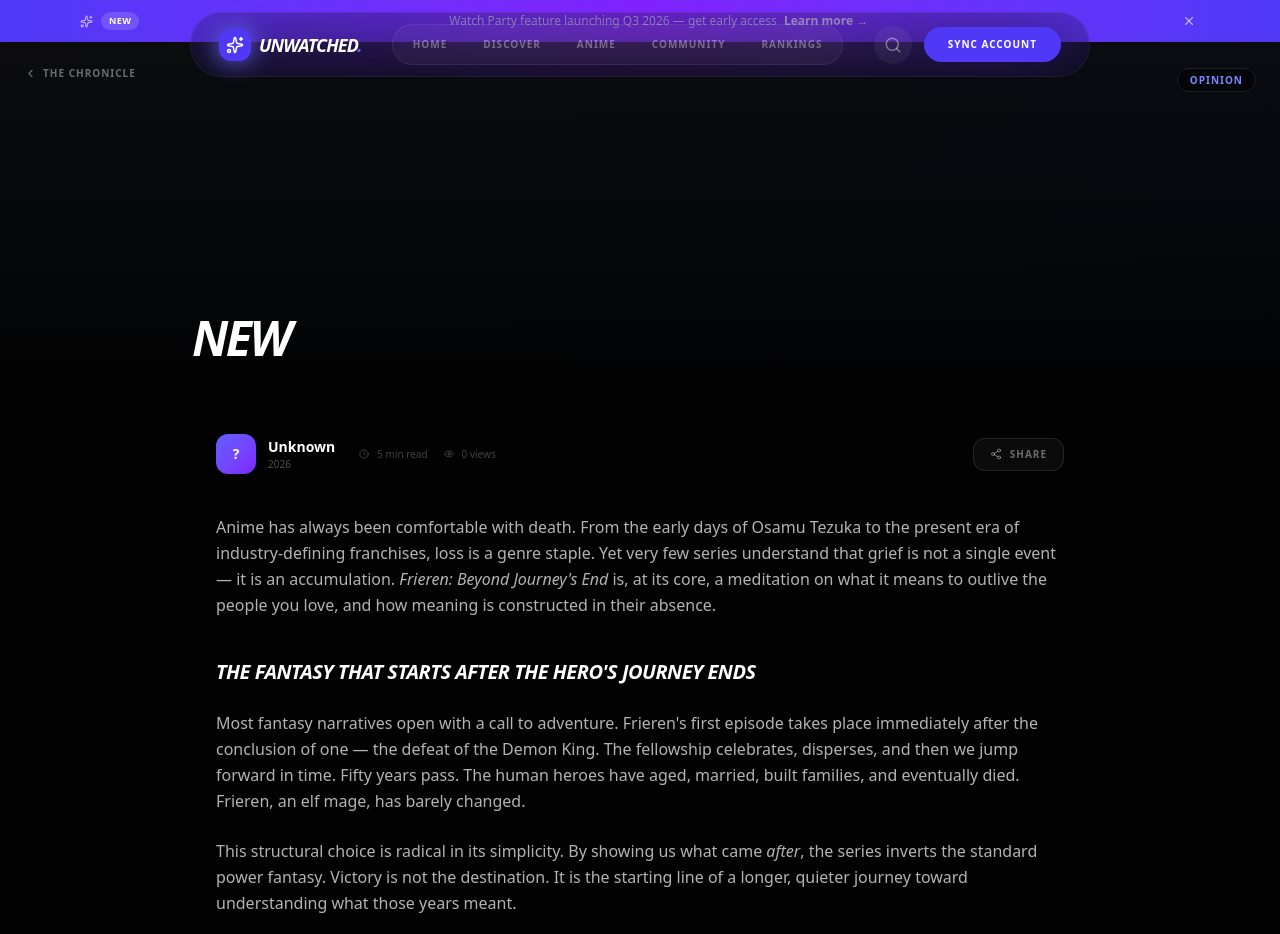
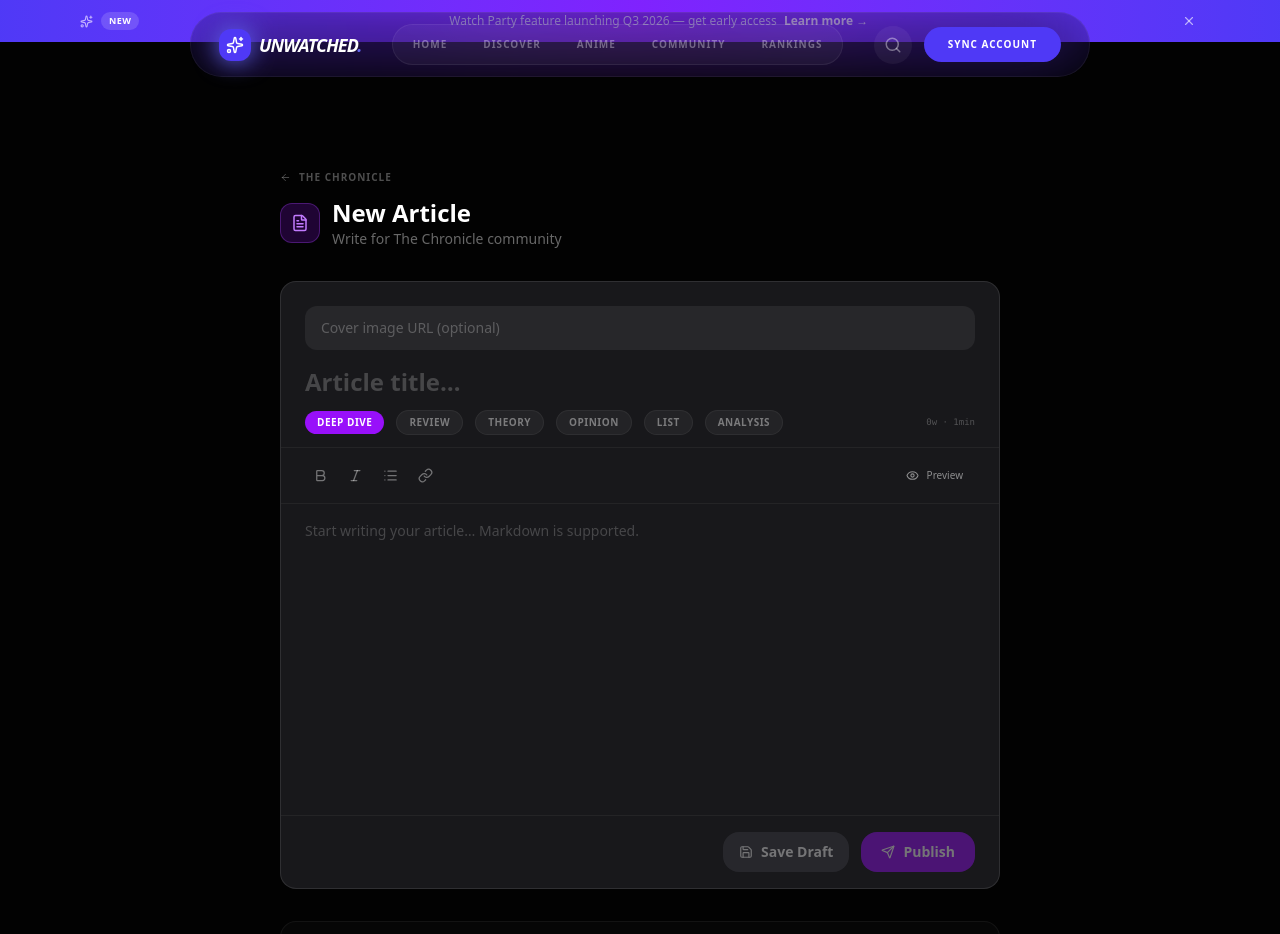
Before and after one commit to darwhite08/animeunwatched-frontend, a Next.js app: page /blog/new in a window 1280 px wide. Shown: the top 934 px of the page. Built offline with nearby package versions, Linux system fonts and the light colour scheme.

Commit message:
feat: blog new article editor with markdown toolbar, preview, draft/publish
Co-Authored-By: Claude Sonnet 4.6 (1M context) <noreply@anthropic.com>

```diff
--- /dev/null
+++ b/src/app/(public)/blog/new/page.tsx
@@ -0,0 +1,159 @@
+"use client"
+
+import { useState } from "react"
+import { motion, AnimatePresence } from "framer-motion"
+import Link from "next/link"
+import { FileText, Bold, Italic, List, Link as LinkIcon, Eye, EyeOff, Save, Send, Loader2, ArrowLeft } from "lucide-react"
+import { useToast } from "@/stores/toast.store"
+import { useRouter } from "next/navigation"
+
+const CATEGORIES = ["Deep Dive", "Review", "Theory", "Opinion", "List", "Analysis"]
+const TOOLBAR = [
+  { icon: Bold,     label: "Bold",   md: "**text**"  },
+  { icon: Italic,   label: "Italic", md: "_text_"    },
+  { icon: List,     label: "List",   md: "- item"    },
+  { icon: LinkIcon, label: "Link",   md: "[text](url)"},
+]
+
+export default function NewBlogPage() {
+  const { push } = useToast()
+  const router = useRouter()
+  const [title,    setTitle]    = useState("")
+  const [body,     setBody]     = useState("")
+  const [category, setCategory] = useState("Deep Dive")
+  const [coverUrl, setCoverUrl] = useState("")
+  const [preview,  setPreview]  = useState(false)
+  const [saving,   setSaving]   = useState(false)
+  const [status,   setStatus]   = useState<"idle"|"saved"|"published">("idle")
+
+  const wordCount = body.trim().split(/\s+/).filter(Boolean).length
+  const readTime  = Math.max(1, Math.ceil(wordCount / 200))
+  const canSave   = title.trim().length >= 3 && body.trim().length >= 20
+
+  const handleAction = async (action: "draft"|"publish") => {
+    if (!canSave) return
+    setSaving(true)
+    await new Promise(r => setTimeout(r, 900))
+    setSaving(false)
+    setStatus(action === "publish" ? "published" : "saved")
+    push(action === "publish" ? "Article published to The Chronicle!" : "Draft saved.", action==="publish"?"success":"info")
+    if (action === "publish") setTimeout(() => router.push("/blog"), 1500)
+  }
+
+  const insert = (md: string) => setBody(prev => prev + (prev ? "\n" : "") + md)
+
+  return (
+    <div className="min-h-screen bg-[#020202] text-white pb-32">
+      <div className="max-w-3xl mx-auto px-6 pt-32 space-y-8">
+        {/* Header */}
+        <div className="flex items-center justify-between gap-4">
+          <div>
+            <Link href="/blog" className="flex items-center gap-2 text-[10px] font-black uppercase tracking-widest text-white/30 hover:text-white mb-3 transition-colors">
+              <ArrowLeft size={11}/> The Chronicle
+            </Link>
+            <div className="flex items-center gap-3">
+              <div className="w-10 h-10 rounded-xl bg-purple-600/20 border border-purple-500/30 flex items-center justify-center">
+                <FileText size={18} className="text-purple-400" />
+              </div>
+              <div>
+                <h1 className="text-2xl font-semibold">New Article</h1>
+                <p className="text-sm text-white/40">Write for The Chronicle community</p>
+              </div>
+            </div>
+          </div>
+
+          <AnimatePresence>
+            {status !== "idle" && (
+              <motion.div initial={{ opacity:0,x:10 }} animate={{ opacity:1,x:0 }} exit={{ opacity:0 }}
+                className={`text-sm font-bold px-4 py-2 rounded-xl border ${status==="published"?"bg-emerald-600/20 border-emerald-500/30 text-emerald-400":"bg-indigo-600/20 border-indigo-500/30 text-indigo-400"}`}
+              >
+                {status==="published" ? "✓ Published!" : "✓ Saved as draft"}
+              </motion.div>
+            )}
+          </AnimatePresence>
+        </div>
+
+        {/* Editor card */}
+        <div className="bg-zinc-900 border border-white/10 rounded-2xl overflow-hidden">
+          {/* Cover URL */}
+          <div className="px-6 pt-6">
+            <input value={coverUrl} onChange={e=>setCoverUrl(e.target.value)} placeholder="Cover image URL (optional)"
+              className="w-full bg-zinc-800 rounded-xl px-4 py-3 text-sm outline-none placeholder:text-white/25 focus:ring-1 focus:ring-purple-500/50 transition-all"
+            />
+            {coverUrl && <div className="mt-3 rounded-xl overflow-hidden h-40 bg-zinc-800"><img src={coverUrl} alt="cover" className="w-full h-full object-cover"/></div>}
+          </div>
+
+          {/* Title */}
+          <div className="px-6 pt-4">
+            <input value={title} onChange={e=>setTitle(e.target.value)} placeholder="Article title…"
+              className="w-full bg-transparent text-2xl font-semibold outline-none placeholder:text-white/20"
+            />
+          </div>
+
+          {/* Category + meta */}
+          <div className="px-6 pt-3 pb-3 flex flex-wrap items-center gap-3 border-b border-white/5">
+            {CATEGORIES.map(c => (
+              <button key={c} onClick={() => setCategory(c)}
+                className={`px-3 py-1 rounded-full text-[10px] font-black uppercase tracking-wider transition-all ${category===c?"bg-purple-600 text-white":"bg-white/5 text-white/40 hover:bg-white/8 border border-white/5"}`}
+              >{c}</button>
+            ))}
+            <span className="ml-auto text-[9px] text-white/25 font-mono">{wordCount}w · {readTime}min</span>
+          </div>
+
+          {/* Toolbar */}
+          <div className="flex items-center gap-1 px-6 py-3 border-b border-white/5">
+            {TOOLBAR.map(({ icon:Icon, label, md }) => (
+              <button key={label} onClick={() => insert(md)} title={label}
+                className="p-2 rounded-lg text-white/40 hover:text-white hover:bg-white/5 transition-colors"
+              ><Icon size={15}/></button>
+            ))}
+            <button onClick={() => setPreview(p=>!p)} className="ml-auto flex items-center gap-2 px-3 py-1.5 rounded-lg text-[10px] text-white/50 hover:bg-white/5 transition-colors">
+              {preview ? <EyeOff size={13}/> : <Eye size={13}/>}
+              {preview ? "Editor" : "Preview"}
+            </button>
+          </div>
+
+          {/* Body */}
+          <div className="px-6 py-4 min-h-[240px]">
+            {preview ? (
+              <div className="text-sm text-white/70 leading-relaxed whitespace-pre-wrap min-h-[240px]">
+                {body || <span className="text-white/20">Nothing to preview yet…</span>}
+              </div>
+            ) : (
+              <textarea value={body} onChange={e=>setBody(e.target.value)}
+                placeholder="Start writing your article… Markdown is supported."
+                rows={12}
+                className="w-full bg-transparent text-sm resize-none outline-none placeholder:text-white/20 leading-relaxed"
+              />
+            )}
+          </div>
+
+          {/* Actions */}
+          <div className="flex items-center justify-end gap-3 px-6 py-4 border-t border-white/5">
+            <button onClick={() => handleAction("draft")} disabled={!canSave||saving}
+              className="flex items-center gap-2 px-4 py-2.5 rounded-2xl bg-zinc-700 hover:bg-zinc-600 disabled:opacity-40 disabled:cursor-not-allowed text-sm font-bold transition-all"
+            >
+              {saving?<Loader2 size={14} className="animate-spin"/>:<Save size={14}/>} Save Draft
+            </button>
+            <button onClick={() => handleAction("publish")} disabled={!canSave||saving}
+              className="flex items-center gap-2 px-5 py-2.5 rounded-2xl bg-purple-600 hover:bg-purple-700 disabled:opacity-40 disabled:cursor-not-allowed text-sm font-bold transition-all"
+            >
+              {saving?<Loader2 size={14} className="animate-spin"/>:<Send size={14}/>} Publish
+            </button>
+          </div>
+        </div>
+
+        {/* Tips */}
+        <div className="flex items-start gap-3 p-4 rounded-2xl bg-white/[0.02] border border-white/5">
+          <FileText size={15} className="text-purple-400 shrink-0 mt-0.5"/>
+          <div>
+            <p className="text-xs font-bold text-white/50">Writing Tips</p>
+            <p className="text-[10px] text-white/30 mt-0.5 leading-relaxed">
+              Use **bold**, _italic_, and - lists for formatting. Start with a hook that pulls readers in. Tag your article with the right category so the community can find it.
+            </p>
+          </div>
+        </div>
+      </div>
+    </div>
+  )
+}
```
